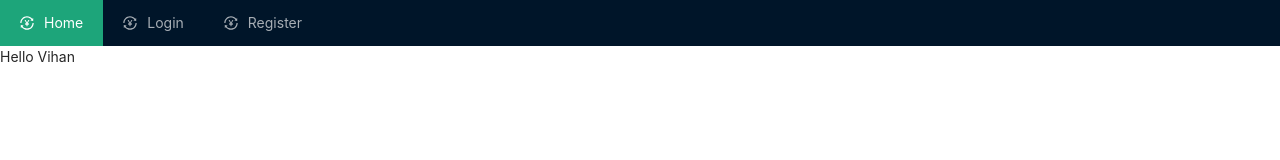
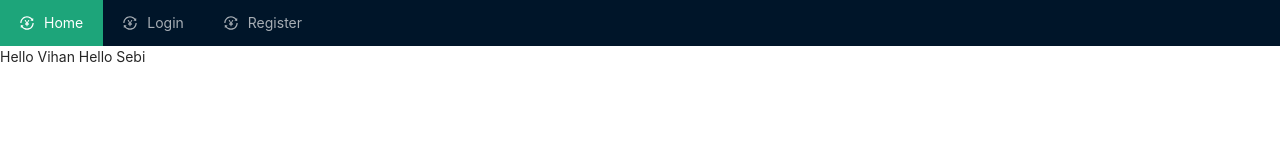
Before and after one commit to timg512372/landrules, a React (Create React App) app in the folder landrules-react/: page / in a window 1280 px wide. Shown: the top 160 px of the page. Built offline with nearby package versions, Linux system fonts and the light colour scheme.

Commit message:
Remove tests. All my homies hate tests
Signed-off-by: Vihan <vihan+github@vihan.org>

```diff
--- a/landrules-react/src/pages/Home.js
+++ b/landrules-react/src/pages/Home.js
@@ -4,6 +4,8 @@ export default function Home() {
   return (
     <div>
       Hello Vihan
+
+      Hello Sebi
     </div>
   )
 }
```
Also changed, not shown: 1 other file (tests, documents, lock files or other folders).
